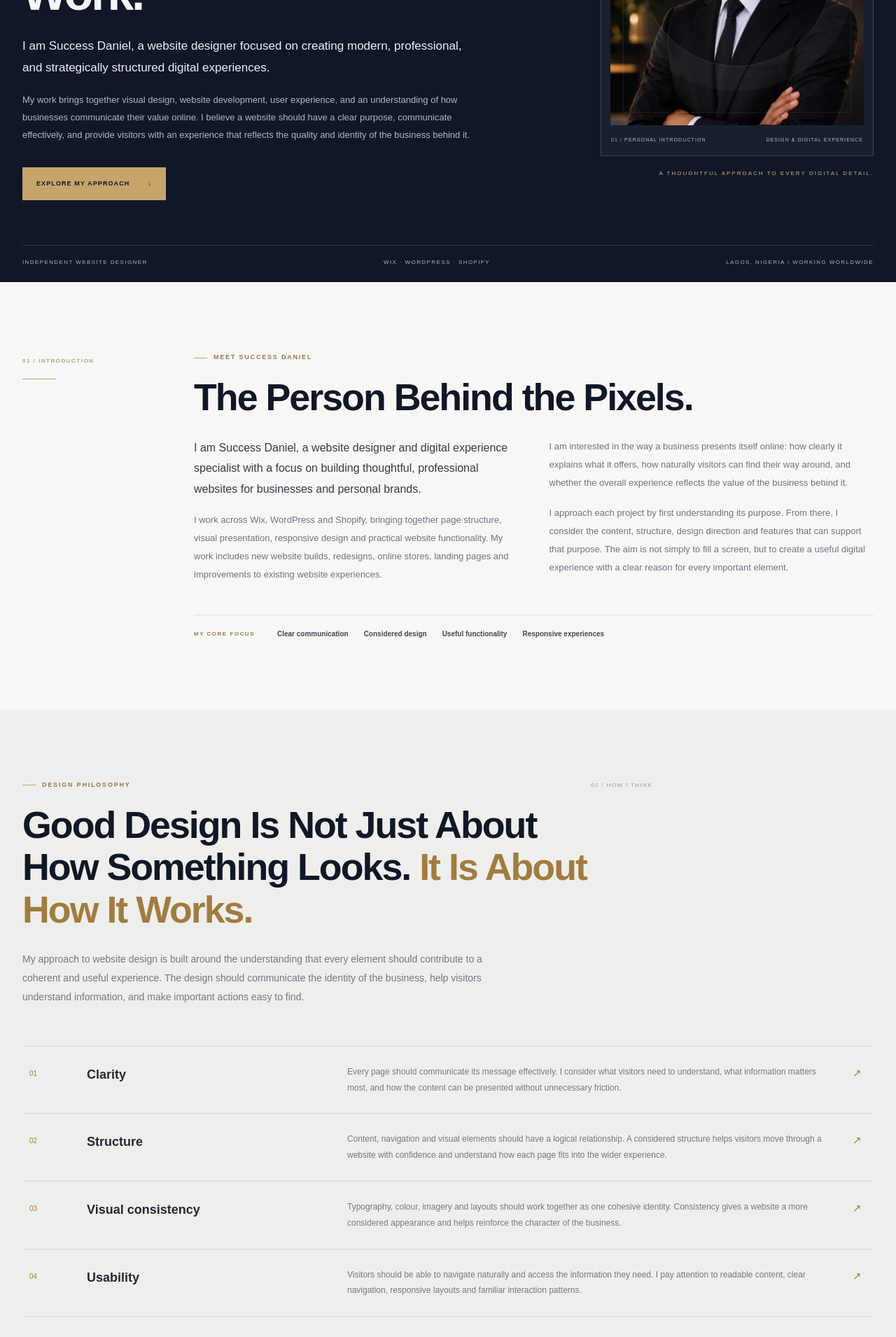
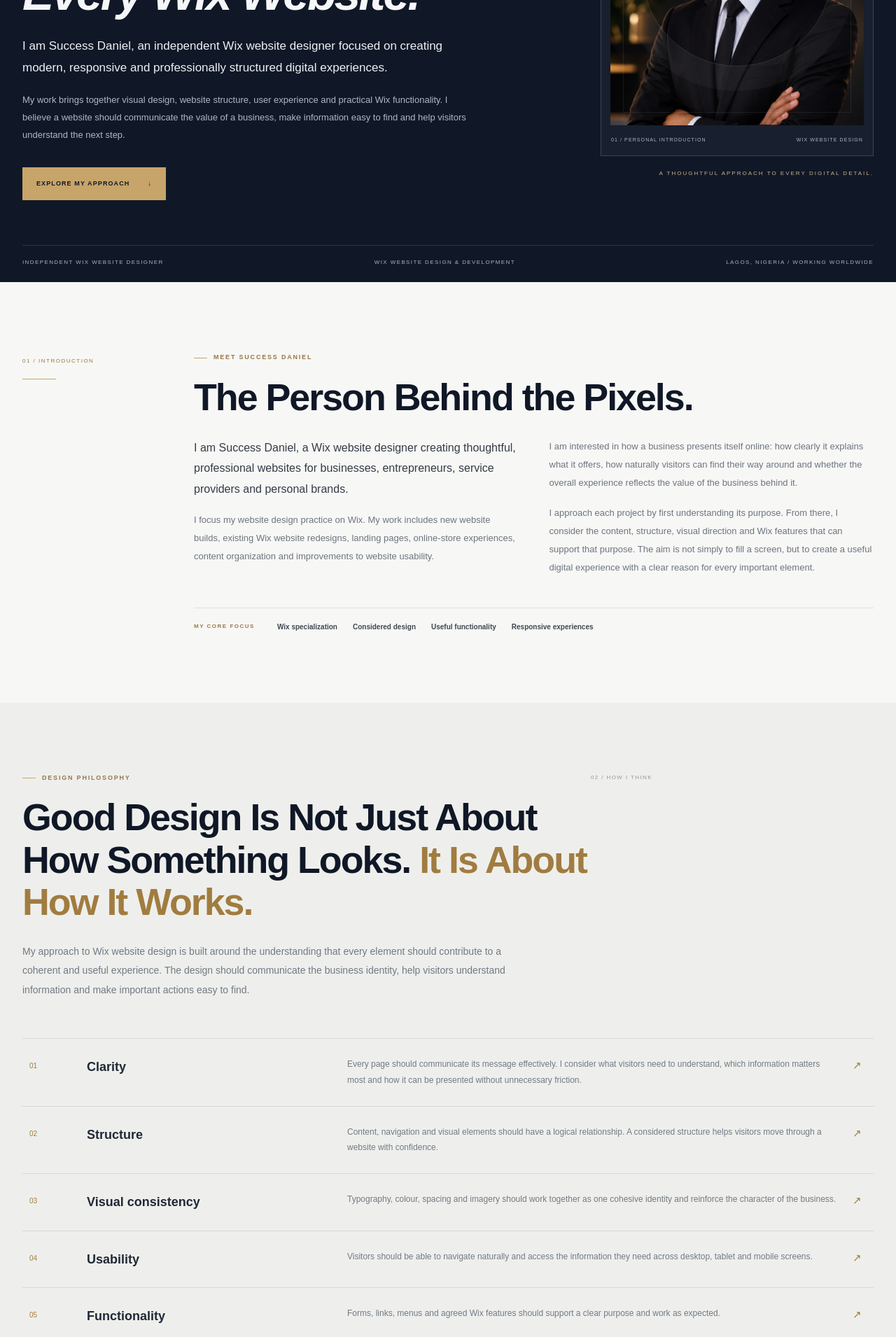
Before and after one commit to Success04212007/Success-portfolio, a Next.js app: page /about in a window 1280 px wide. Shown: the part 480-2390 px from the top of the page at 70% size. Built offline with nearby package versions, Linux system fonts and the light colour scheme.

Commit message:
Make About page exclusively Wix focused

```diff
--- a/app/about/page.tsx
+++ b/app/about/page.tsx
@@ -2,54 +2,47 @@ import Image from "next/image";
 import Link from "next/link";
 
 export const metadata = {
-  title: "About Success Daniel",
-  description: "Meet Success Daniel, explore the design philosophy, professional standards, platform expertise and process behind his website design work.",
+  title: "About Success Daniel | Wix Website Designer",
+  description: "Meet Success Daniel, an independent Wix website designer focused on thoughtful website structure, responsive design, useful functionality and professional digital experiences.",
 };
 
 const principles = [
-  ["01", "Clarity", "Every page should communicate its message effectively. I consider what visitors need to understand, what information matters most, and how the content can be presented without unnecessary friction."],
-  ["02", "Structure", "Content, navigation and visual elements should have a logical relationship. A considered structure helps visitors move through a website with confidence and understand how each page fits into the wider experience."],
-  ["03", "Visual consistency", "Typography, colour, imagery and layouts should work together as one cohesive identity. Consistency gives a website a more considered appearance and helps reinforce the character of the business."],
-  ["04", "Usability", "Visitors should be able to navigate naturally and access the information they need. I pay attention to readable content, clear navigation, responsive layouts and familiar interaction patterns."],
-  ["05", "Functionality", "The visual experience must be supported by working features and carefully implemented interactions. Forms, links, menus and business-specific features should serve a clear purpose."],
-  ["06", "Purpose", "Important design decisions should have a reason behind them. From the placement of a call to action to the order of information, each choice should contribute to the goals of the website."],
+  ["01", "Clarity", "Every page should communicate its message effectively. I consider what visitors need to understand, which information matters most and how it can be presented without unnecessary friction."],
+  ["02", "Structure", "Content, navigation and visual elements should have a logical relationship. A considered structure helps visitors move through a website with confidence."],
+  ["03", "Visual consistency", "Typography, colour, spacing and imagery should work together as one cohesive identity and reinforce the character of the business."],
+  ["04", "Usability", "Visitors should be able to navigate naturally and access the information they need across desktop, tablet and mobile screens."],
+  ["05", "Functionality", "Forms, links, menus and agreed Wix features should support a clear purpose and work as expected."],
+  ["06", "Purpose", "Important design decisions should have a reason behind them. Each choice should contribute to the goals of the website."],
 ];
 
 const standards = [
   ["01", "Transparency", "Clear expectations, honest communication and a shared understanding of project requirements, scope and priorities."],
   ["02", "Attention to detail", "Careful consideration of design, typography, layout, functionality, responsive behaviour and presentation."],
-  ["03", "Responsibility", "Taking agreed project requirements, timelines and deliverables seriously, and communicating when something needs attention."],
+  ["03", "Responsibility", "Taking agreed requirements, timelines and deliverables seriously, and communicating when something needs attention."],
   ["04", "Collaboration", "Making room for client knowledge and feedback while keeping discussions focused on the goals of the project."],
   ["05", "Quality", "Reviewing the website's design and functionality, checking key interactions and refining the implementation before handover."],
-  ["06", "Continuous improvement", "Remaining open to learning, refining skills and improving the quality of the digital experiences I create."],
+  ["06", "Continuous improvement", "Remaining open to learning, refining skills and improving the quality of the Wix experiences I create."],
 ];
 
 const capabilities = [
-  ["Business website design", "Professional websites that communicate services, establish credibility and give visitors clear next steps."],
-  ["Website redesign", "Reworking existing websites to improve structure, visual consistency, usability and responsive presentation."],
-  ["E-commerce website design", "Product presentation, store organization, navigation and customer-friendly shopping experiences."],
-  ["Landing page design", "Focused page layouts that explain an offer clearly and guide visitors toward a relevant action."],
-  ["Responsive development", "Layouts and interactions considered for desktop, tablet and mobile screens."],
-  ["User experience design", "Information hierarchy, navigation, page flow and interaction decisions that make websites easier to use."],
-  ["Website structure & navigation", "Organizing pages and content so visitors can find relevant information without confusion."],
-  ["Conversion-focused design", "Clear messaging, purposeful calls to action and page structures aligned with the intended visitor journey."],
-  ["Technical SEO foundations", "Attention to crawlable structure, page performance considerations, metadata and other technical foundations."],
-  ["On-page SEO", "Relevant page titles, descriptions, headings, internal links and content organization."],
-];
-
-const platforms = [
-  ["Wix", "Professional business websites, custom page layouts, responsive experiences, content management and suitable business integrations."],
-  ["WordPress", "Flexible website structures, content-driven websites, customized layouts, plugins and adaptable website functionality."],
-  ["Shopify", "E-commerce website design, product presentation, store organization, customer-friendly navigation and online shopping experiences."],
+  ["Wix business website design", "Professional pages that communicate services, establish credibility and give visitors clear next steps."],
+  ["Wix website redesign", "Reworking an existing Wix website to improve structure, visual consistency, usability and responsive presentation."],
+  ["Wix Studio design", "Responsive page compositions and layouts using Wix Studio where the project requirements call for it."],
+  ["Wix landing pages", "Focused page layouts that explain an offer clearly and guide visitors toward a relevant action."],
+  ["Wix CMS and dynamic pages", "Organizing repeatable content with collections and dynamic page structures where appropriate."],
+  ["Wix Stores and e-commerce", "Product presentation, store organization and a customer-friendly shopping experience using supported Wix features."],
+  ["Wix functionality and integrations", "Practical forms, booking, newsletter, member and third-party features where supported and within the agreed scope."],
+  ["Responsive implementation", "Layouts and interactions reviewed for desktop, tablet and mobile screens."],
+  ["SEO foundations", "Page titles, meta descriptions, heading structure, alt text, internal links and related on-page basics."],
 ];
 
 const approach = [
-  ["01", "Discovery", "Understand the business, target audience, objectives and project requirements. This stage establishes what the website needs to communicate and what it should help visitors do."],
+  ["01", "Discovery", "Understand the business, target audience, objectives and project requirements. This establishes what the website needs to communicate and what visitors should be able to do."],
   ["02", "Planning", "Organize the website's pages, navigation, content and functional requirements. A clear plan creates a useful foundation for the design and build."],
   ["03", "Design", "Develop the visual direction, page layouts, typography, spacing and user experience, keeping the business identity and visitor needs in view."],
-  ["04", "Development", "Build the website on the most appropriate platform and implement the agreed features, content structure and interactions."],
-  ["05", "Review", "Test the website, examine its responsiveness, review key links and functionality, and refine the implementation against the agreed requirements."],
-  ["06", "Delivery", "Prepare the completed website for handover or publication according to the agreed project scope, with the next steps clearly communicated."],
+  ["04", "Wix development", "Build the approved website within Wix and implement the agreed page structure, responsive layouts and practical features."],
+  ["05", "Review", "Test the website across screen sizes, check navigation and key interactions, and refine the implementation against the agreed requirements."],
+  ["06", "Delivery", "Prepare the completed website for publication or handover according to the agreed project scope, with relevant guidance clearly communicated."],
 ];
 
 export default function About() {
@@ -58,23 +51,23 @@ export default function About() {
       <section className="about-hero">
         <div className="container about-hero-grid">
           <div className="about-hero-copy">
-            <span className="eyebrow"><i /> BEHIND THE DIGITAL EXPERIENCES</span>
-            <h1>A Closer Look at the Person, Thinking, and Principles Behind the Work.</h1>
-            <p className="about-hero-lede">I am Success Daniel, a website designer focused on creating modern, professional, and strategically structured digital experiences.</p>
-            <p className="about-hero-body">My work brings together visual design, website development, user experience, and an understanding of how businesses communicate their value online. I believe a website should have a clear purpose, communicate effectively, and provide visitors with an experience that reflects the quality and identity of the business behind it.</p>
+            <span className="eyebrow"><i /> ABOUT SUCCESS DANIEL</span>
+            <h1>The Person Behind the Design. <em>The Thinking Behind Every Wix Website.</em></h1>
+            <p className="about-hero-lede">I am Success Daniel, an independent Wix website designer focused on creating modern, responsive and professionally structured digital experiences.</p>
+            <p className="about-hero-body">My work brings together visual design, website structure, user experience and practical Wix functionality. I believe a website should communicate the value of a business, make information easy to find and help visitors understand the next step.</p>
             <Link className="button button-gold" href="#my-approach">EXPLORE MY APPROACH <span>↓</span></Link>
           </div>
           <div className="about-hero-visual">
             <div className="about-portrait-frame">
               <div className="about-portrait-placeholder">
-                <Image src="/images/success-daniel-portrait.jpeg" alt="Success Daniel, Website Designer and Digital Experience Specialist" fill priority sizes="(max-width: 800px) 90vw, 38vw" className="about-portrait-image" />
+                <Image src="/images/success-daniel-portrait.jpeg" alt="Success Daniel, Wix Website Designer and Digital Experience Specialist" fill priority sizes="(max-width: 800px) 90vw, 38vw" className="about-portrait-image" />
               </div>
-              <div className="about-image-note"><span>01 / PERSONAL INTRODUCTION</span><span>DESIGN &amp; DIGITAL EXPERIENCE</span></div>
+              <div className="about-image-note"><span>01 / PERSONAL INTRODUCTION</span><span>WIX WEBSITE DESIGN</span></div>
             </div>
             <div className="about-side-note">A THOUGHTFUL APPROACH TO EVERY DIGITAL DETAIL.</div>
           </div>
         </div>
-        <div className="container about-hero-foot"><span>INDEPENDENT WEBSITE DESIGNER</span><span>WIX · WORDPRESS · SHOPIFY</span><span>LAGOS, NIGERIA / WORKING WORLDWIDE</span></div>
+        <div className="container about-hero-foot"><span>INDEPENDENT WIX WEBSITE DESIGNER</span><span>WIX WEBSITE DESIGN &amp; DEVELOPMENT</span><span>LAGOS, NIGERIA / WORKING WORLDWIDE</span></div>
       </section>
 
       <section className="about-section about-meet" id="meet-success">
@@ -85,15 +78,15 @@ export default function About() {
             <h2>The Person Behind the Pixels.</h2>
             <div className="about-meet-columns">
               <div>
-                <p className="about-lead">I am Success Daniel, a website designer and digital experience specialist with a focus on building thoughtful, professional websites for businesses and personal brands.</p>
-                <p>I work across Wix, WordPress and Shopify, bringing together page structure, visual presentation, responsive design and practical website functionality. My work includes new website builds, redesigns, online stores, landing pages and improvements to existing website experiences.</p>
+                <p className="about-lead">I am Success Daniel, a Wix website designer creating thoughtful, professional websites for businesses, entrepreneurs, service providers and personal brands.</p>
+                <p>I focus my website design practice on Wix. My work includes new website builds, existing Wix website redesigns, landing pages, online-store experiences, content organization and improvements to website usability.</p>
               </div>
               <div>
-                <p>I am interested in the way a business presents itself online: how clearly it explains what it offers, how naturally visitors can find their way around, and whether the overall experience reflects the value of the business behind it.</p>
-                <p>I approach each project by first understanding its purpose. From there, I consider the content, structure, design direction and features that can support that purpose. The aim is not simply to fill a screen, but to create a useful digital experience with a clear reason for every important element.</p>
+                <p>I am interested in how a business presents itself online: how clearly it explains what it offers, how naturally visitors can find their way around and whether the overall experience reflects the value of the business behind it.</p>
+                <p>I approach each project by first understanding its purpose. From there, I consider the content, structure, visual direction and Wix features that can support that purpose. The aim is not simply to fill a screen, but to create a useful digital experience with a clear reason for every important element.</p>
               </div>
             </div>
-            <div className="about-focus-strip"><span>MY CORE FOCUS</span><strong>Clear communication</strong><strong>Considered design</strong><strong>Useful functionality</strong><strong>Responsive experiences</strong></div>
+            <div className="about-focus-strip"><span>MY CORE FOCUS</span><strong>Wix specialization</strong><strong>Considered design</strong><strong>Useful functionality</strong><strong>Responsive experiences</strong></div>
           </div>
         </div>
       </section>
@@ -103,25 +96,23 @@ export default function About() {
           <div className="about-section-heading">
             <div><span className="eyebrow"><i /> DESIGN PHILOSOPHY</span><span className="about-section-count">02 / HOW I THINK</span></div>
             <h2>Good Design Is Not Just About How Something Looks. <em>It Is About How It Works.</em></h2>
-            <p>My approach to website design is built around the understanding that every element should contribute to a coherent and useful experience. The design should communicate the identity of the business, help visitors understand information, and make important actions easy to find.</p>
+            <p>My approach to Wix website design is built around the understanding that every element should contribute to a coherent and useful experience. The design should communicate the business identity, help visitors understand information and make important actions easy to find.</p>
           </div>
-          <div className="philosophy-list">
-            {principles.map(([number, title, description]) => <article className="philosophy-row" key={number}><span className="philosophy-number">{number}</span><h3>{title}</h3><p>{description}</p><span className="philosophy-mark">↗</span></article>)}
-          </div>
+          <div className="philosophy-list">{principles.map(([number, title, description]) => <article className="philosophy-row" key={number}><span className="philosophy-number">{number}</span><h3>{title}</h3><p>{description}</p><span className="philosophy-mark">↗</span></article>)}</div>
         </div>
       </section>
 
       <section className="about-section about-expertise" id="expertise">
         <div className="container">
           <div className="about-section-heading expertise-heading">
-            <div><span className="eyebrow"><i /> EXPERTISE &amp; PLATFORMS</span><span className="about-section-count">03 / WHAT I WORK WITH</span></div>
-            <h2>The Platforms and Capabilities Behind My Work.</h2>
-            <p>Different projects call for different tools. These are the three primary website platforms I work with, alongside the design and optimization capabilities that support a complete website experience.</p>
+            <div><span className="eyebrow"><i /> WIX EXPERTISE</span><span className="about-section-count">03 / WHAT I FOCUS ON</span></div>
+            <h2>One Platform Focus. A Range of Website Experiences.</h2>
+            <p>I focus my professional website design work on Wix. The exact tools and features used depend on the website's purpose, the client's needs and the functionality agreed for the project.</p>
           </div>
           <div className="platform-editorial">
-            {platforms.map(([name, description], index) => <article className="platform-editorial-row" key={name}><span className="platform-number">0{index + 1}</span><h3>{name}</h3><p>{description}</p><span className="platform-wordmark">{name.toUpperCase()}</span></article>)}
+            <article className="platform-editorial-row"><span className="platform-number">01</span><h3>Wix</h3><p>Business websites, redesigned experiences, landing pages, Wix Studio layouts, content management and suitable native or supported integrations.</p><span className="platform-wordmark">WIX</span></article>
           </div>
-          <div className="capabilities-heading"><span>WIDER CAPABILITIES</span><p>From the first page outline to the details that help a website work well.</p></div>
+          <div className="capabilities-heading"><span>WIX DESIGN &amp; DEVELOPMENT CAPABILITIES</span><p>From the first page outline to the details that help a website work well.</p></div>
           <div className="capabilities-grid">{capabilities.map(([name, description], index) => <article className="capability-item" key={name}><span>{String(index + 1).padStart(2, "0")}</span><h3>{name}</h3><p>{description}</p></article>)}</div>
         </div>
       </section>
@@ -142,7 +133,7 @@ export default function About() {
         <div className="container">
           <div className="about-section-heading approach-heading">
             <div><span className="eyebrow"><i /> MY APPROACH</span><span className="about-section-count">05 / HOW PROJECTS MOVE FORWARD</span></div>
-            <h2>Understanding First. Designing With Purpose. Delivering With Care.</h2>
+            <h2>Understanding First. Designing With Purpose. Building in Wix.</h2>
             <p>A considered process gives the project direction and makes it easier to keep the work connected to its original objectives. The exact scope varies by project, but these are the stages that generally guide my approach.</p>
           </div>
           <div className="approach-timeline">{approach.map(([number, title, description]) => <article className="approach-step" key={number}><span className="approach-step-number">{number}</span><div><h3>{title}</h3><p>{description}</p></div><span className="approach-step-arrow">↗</span></article>)}</div>
@@ -153,9 +144,9 @@ export default function About() {
       <section className="about-final-cta">
         <div className="container about-final-inner">
           <span className="eyebrow"><i /> THE NEXT CONVERSATION</span>
-          <h2>Now That You Know the Thinking Behind the Work, <em>Let's Talk About Yours.</em></h2>
-          <p>Whether you are planning a new website, improving an existing digital presence, or building an online store, I would be glad to understand your objectives and explore how we can approach your project.</p>
-          <div className="about-final-actions"><Link className="button button-gold" href="/contact">DISCUSS YOUR PROJECT <span>↗</span></Link><Link className="text-link light-link" href="/portfolio">EXPLORE MY PORTFOLIO <span>→</span></Link></div>
+          <h2>Now That You Know the Thinking Behind the Work, <em>Let's Talk About Your Wix Website.</em></h2>
+          <p>Whether you are planning a new Wix website, improving an existing one or exploring a focused page for your business, I would be glad to understand your objectives and discuss a suitable approach.</p>
+          <div className="about-final-actions"><Link className="button button-gold" href="/contact">DISCUSS YOUR WIX PROJECT <span>↗</span></Link><Link className="text-link light-link" href="/portfolio">EXPLORE MY PORTFOLIO <span>→</span></Link></div>
         </div>
       </section>
     </main>
```
